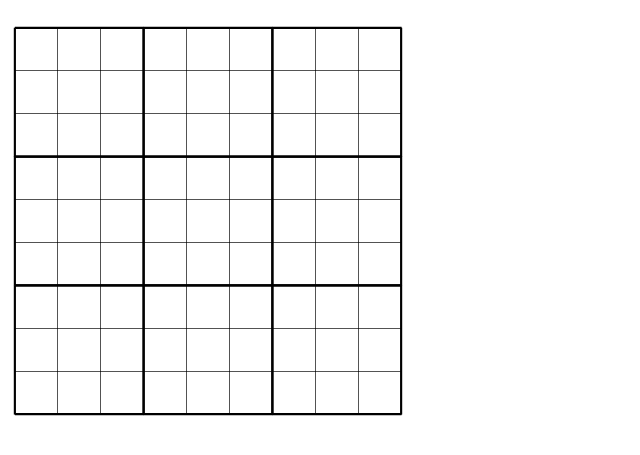
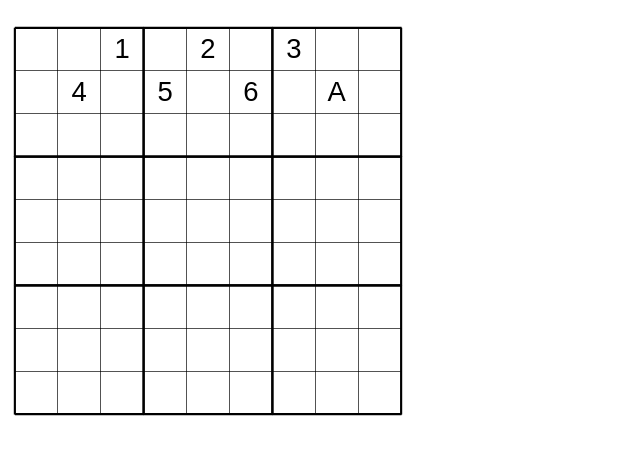
Before and after one commit to RobOwenKing/puzzles_js, a website built with webpack: page index.html in a window 1280 px wide. Shown: the part 59-514 px from the top of the page, without its empty margins (0-640 px from the left). Built offline with nearby package versions, Linux system fonts and the light colour scheme.

Commit message:
Added: Sudoku class which can draw() givens

```diff
--- a/app/main.js
+++ b/app/main.js
@@ -12,7 +12,16 @@ const constraints = [
       [57, 58, 59, 66, 67, 68, 75, 76, 77],
       [60, 61, 62, 69, 70, 71, 78, 79, 80]
     ]
-  ]
+  ],
+  ['sudoku', {
+    2: 1,
+    4: 2,
+    6: 3,
+    10: 4,
+    12: 5,
+    14: 6,
+    16: 'A'
+  }]
 ];
   /*,
   { givens: "..2.3.4...5.6.7.A" }*/
@@ -21,7 +30,8 @@ const svg = {
   svg:    document.getElementById('grid'),
   cells:  document.getElementById('cells'),
   cages:  document.getElementById('cages'),
-  selecteds: document.getElementById('selecteds')
+  selecteds: document.getElementById('selecteds'),
+  constraints: document.getElementById('constraints')
 };
 
 const init = () => {
--- a/index.html
+++ b/index.html
@@ -16,6 +16,7 @@
     <h1>Pencil Puzzles Without Pencils</h1>
 
     <svg id="grid" version="1.1" xmlns="http://www.w3.org/2000/svg" width="400px">
+      <g id="constraints"></g>
       <g id="cells"></g>
       <g id="cages"></g>
       <g id="selecteds"></g>
--- a/src/constraints/cages.js
+++ b/src/constraints/cages.js
@@ -31,6 +31,6 @@ export class Cages {
   }
 
   draw(container) {
-    this.cages.forEach((cage, index) => { this.drawCage(container, cage, index) })
+    this.cages.forEach((cage, index) => { this.drawCage(container.cages, cage, index) })
   }
 }
--- a/src/constraints/constraint_classes.js
+++ b/src/constraints/constraint_classes.js
@@ -1,9 +1,11 @@
-import { Cages } from './cages.js';
+import { Cages }  from './cages.js';
+import { Sudoku } from './sudoku.js';
 
 /*
   Maps string for each constraint to class
   @used_in constructor() in ../puzzle.js
 */
 export const CONSTRAINT_CLASSES = {
-  'cages': Cages
+  'cages':  Cages,
+  'sudoku': Sudoku
 };
--- /dev/null
+++ b/src/constraints/sudoku.js
@@ -0,0 +1,19 @@
+export class Sudoku {
+  constructor(_givens, _cells, _cols) {
+    this.givens = _givens;
+    this.cells  = _cells;
+    this.cols   = _cols;
+  }
+
+  draw(container) {
+    Object.entries(this.givens).forEach(([index, value]) => {
+      const cell = this.cells[index];
+      const x = (cell.i + 0.5) * 100;
+      // 0.54 below is a magic number, but looks better to me than 0.5
+      const y = (cell.j + 0.54) * 100;
+
+      container.constraints.insertAdjacentHTML('beforeend',
+        `<text class="given" x="${x}" y="${y}">${value}</text>`);
+    })
+  }
+}
--- a/src/puzzle.js
+++ b/src/puzzle.js
@@ -46,7 +46,7 @@ export class Puzzle {
         `<rect x="0" y="0" width="${gridWidth}" height="${gridHeight}" stroke="black" stroke-width="5" fill="transparent" />`);*/
 
     this.cells.forEach((cell) => { cell.draw(this.svg.cells) });
-    this.constraints.forEach((constraint) => { constraint.draw(this.svg.cages) });
+    this.constraints.forEach((constraint) => { constraint.draw(this.svg) });
   }
 
   deselectAll() {
--- a/style.css
+++ b/style.css
@@ -14,3 +14,10 @@
   stroke-width: 10;
   stroke: green;
 }
+
+.given {
+  text-anchor: middle;
+  dominant-baseline: middle;
+  font-size: 64px;
+  font-family: sans-serif;
+}
```
